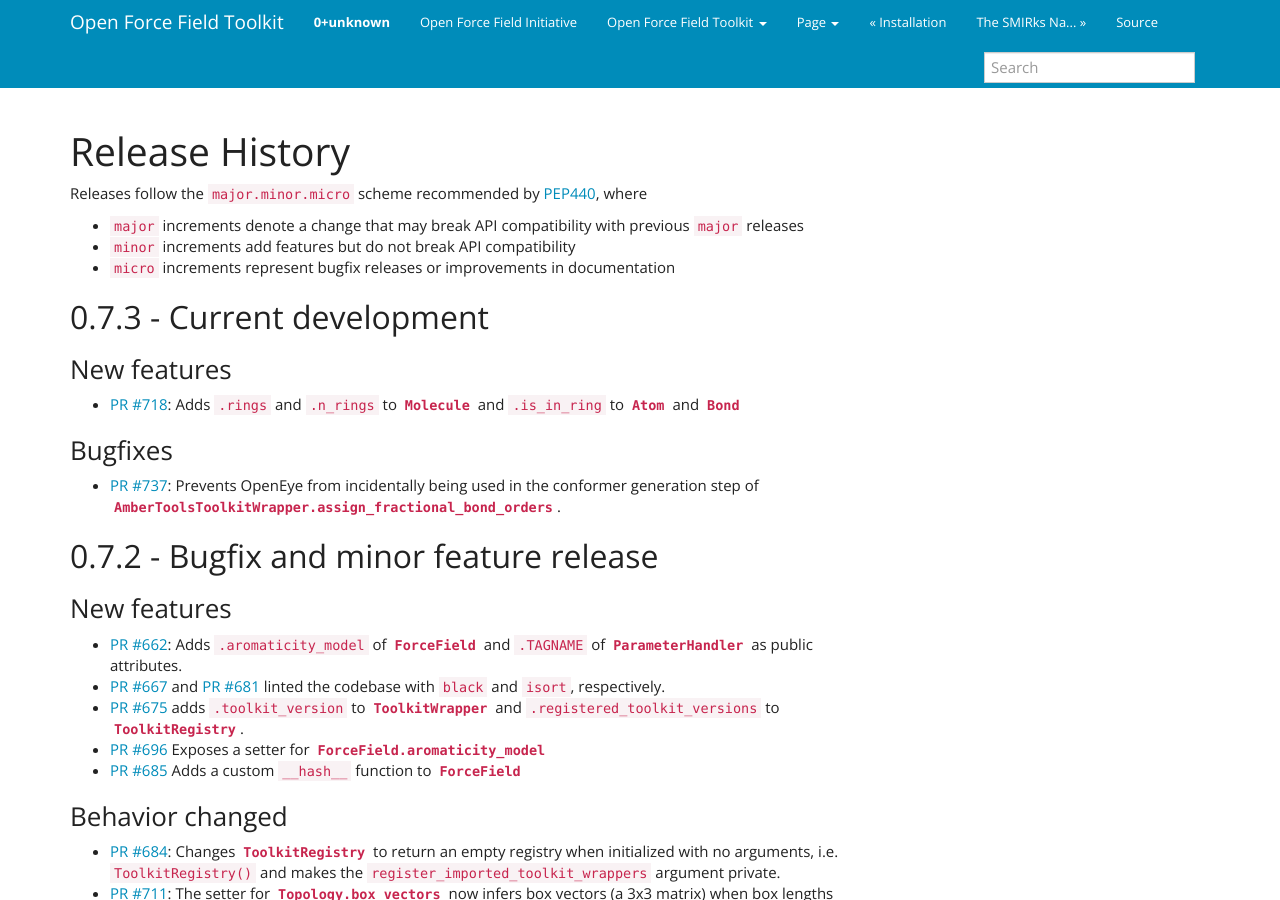
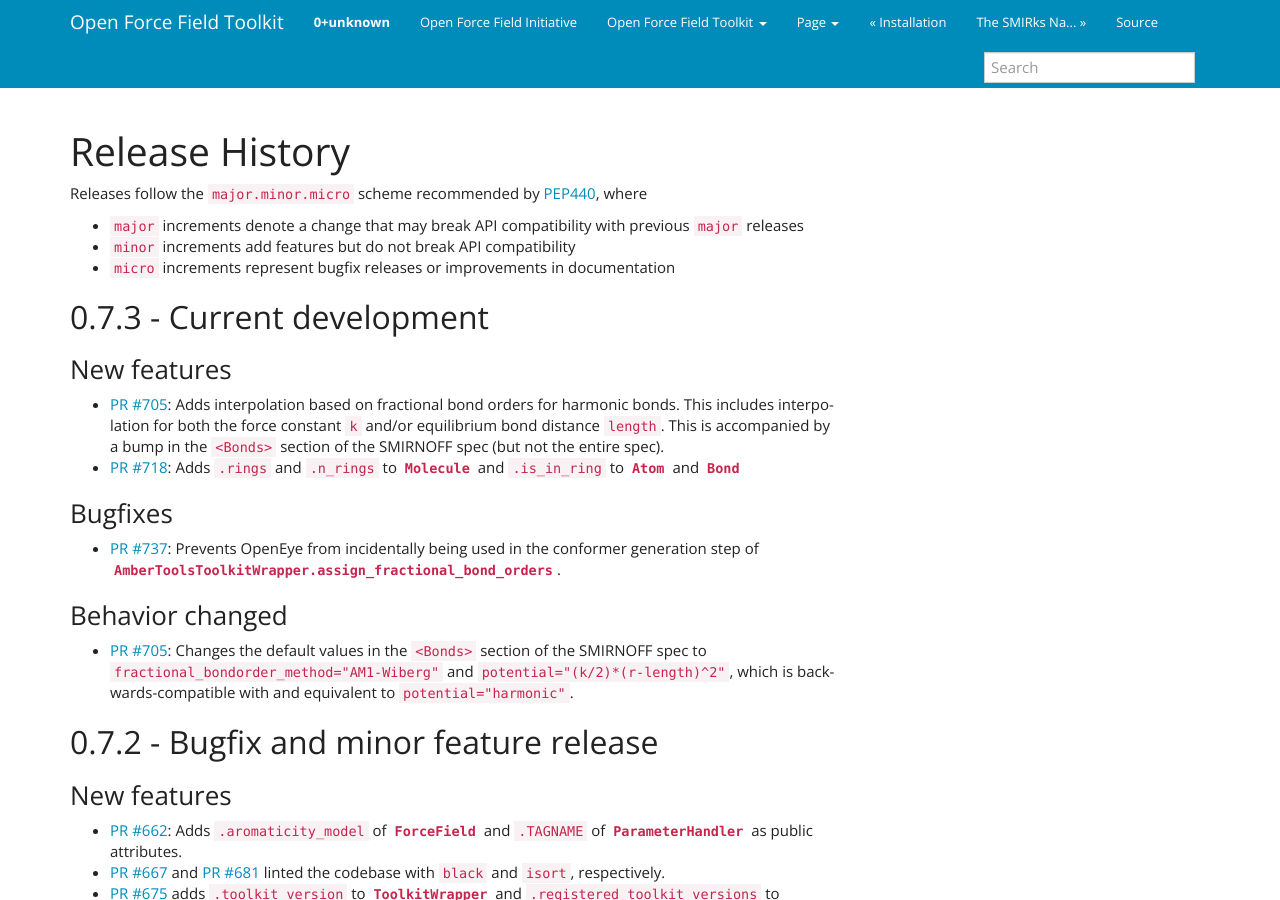
Before and after one commit to openforcefield/openff-toolkit, a Sphinx documentation site: the page built from docs/releasehistory.rst, in a window 1280 px wide and 900 px high. Built offline with Sphinx 7.4.7, drawn with Linux system fonts in a browser that asks for light colours.

Commit message:
Update changelog

```diff
--- a/docs/releasehistory.rst
+++ b/docs/releasehistory.rst
@@ -12,6 +12,10 @@
 
 New features
 """"""""""""
+- `PR #705 <https://github.com/openforcefield/openforcefield/pull/705>`_: Adds interpolation
+  based on fractional bond orders for harmonic bonds. This includes interpolation for both
+  the force constant ``k`` and/or equilibrium bond distance ``length``. This is accompanied by a
+  bump in the ``<Bonds>`` section of the SMIRNOFF spec (but not the entire spec).
 - `PR #718 <https://github.com/openforcefield/openforcefield/pull/718>`_: Adds ``.rings`` and
   ``.n_rings`` to :py:class:`Molecule <openforcefield.topology.Molecule>` and ``.is_in_ring``
   to :py:class:`Atom <openforcefield.topology.molecule.Atom>` and
@@ -23,6 +27,13 @@
   incidentally being used in the conformer generation step of
   :py:class:`AmberToolsToolkitWrapper.assign_fractional_bond_orders
   <openforcefield.utils.toolkits.AmberToolsToolkitWrapper.assign_wiberg_bond_orders>`.
+
+Behavior changed
+""""""""""""""""
+- `PR #705 <https://github.com/openforcefield/openforcefield/pull/705>`_: Changes the default values
+  in the ``<Bonds>`` section of the SMIRNOFF spec to ``fractional_bondorder_method="AM1-Wiberg"``
+  and ``potential="(k/2)*(r-length)^2"``, which is backwards-compatible with and equivalent to
+  ``potential="harmonic"``.
 
 0.7.2 - Bugfix and minor feature release
 ----------------------------------------
```
